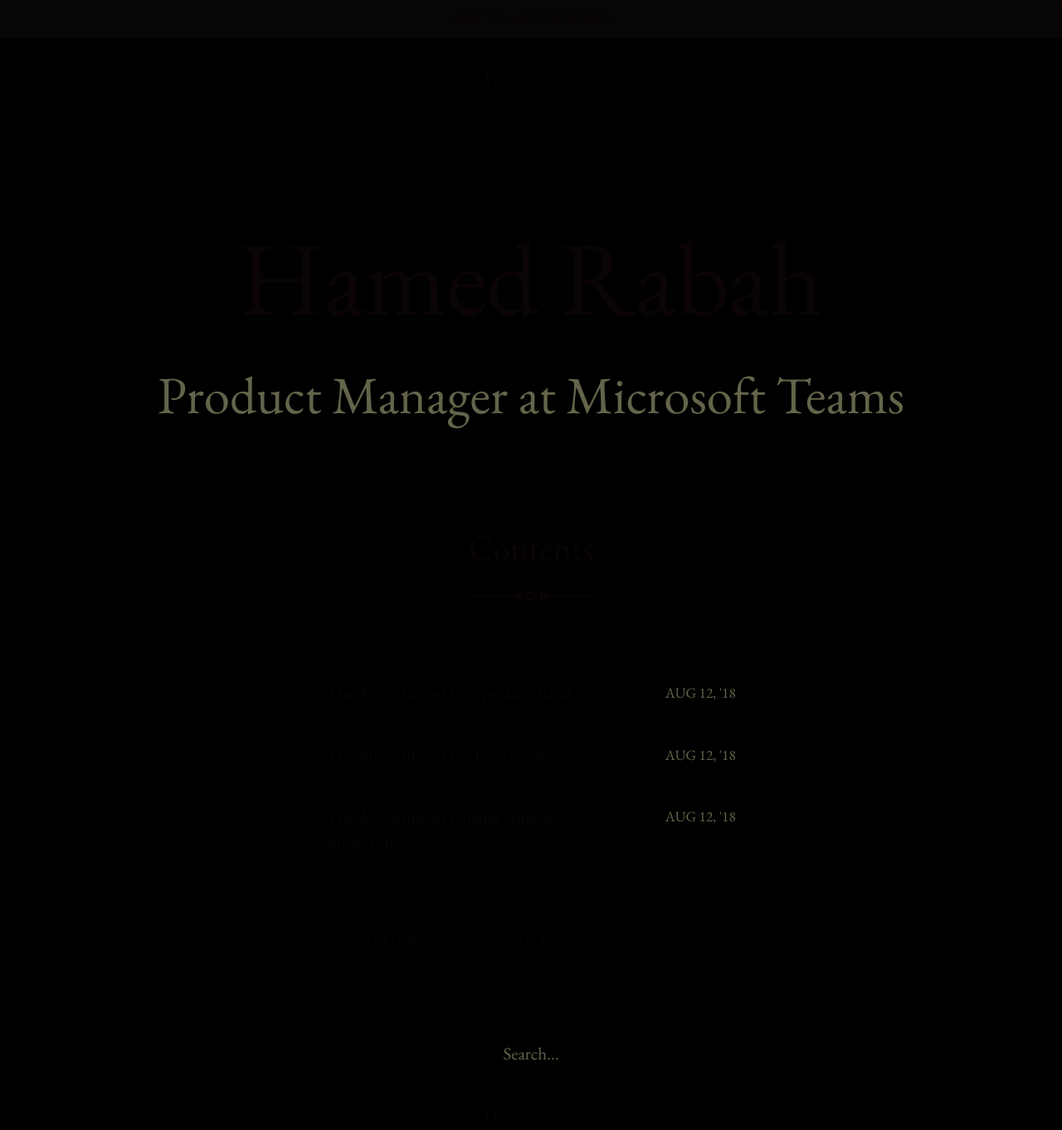
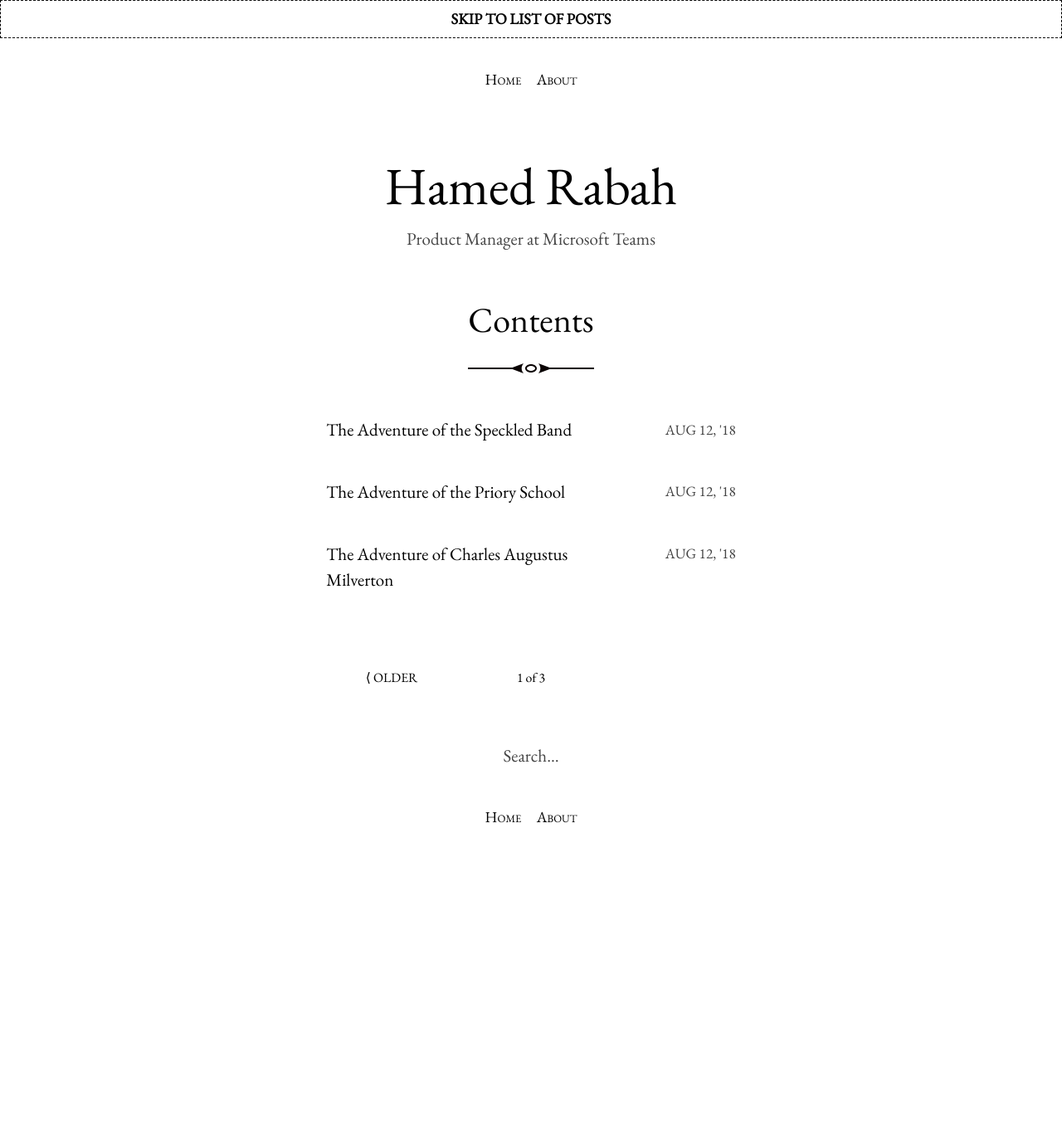
Before and after one commit to hamedrabah/hamedrabah.github.io, a Jekyll site: the page built from index.html, in a window 1280 px wide. Shown: the whole page at 83% size. Built offline with Jekyll 4.4.1, drawn with Linux system fonts in a browser that asks for light colours; the list of posts is cut into pages by our own code; after the commit the page ends 1003 px from its top, so only the background shows below that.

Commit message:
design *

```diff
--- a/_sass/_article.scss
+++ b/_sass/_article.scss
@@ -2,8 +2,8 @@
   background: white;
   margin: 2em auto;
   max-width: 60rem;
-  padding: 2em 0;
-  box-shadow: 12px 18px 24px rgba(darken($brand-color, 50%), .1);
+  padding: -4em 0;
+  box-shadow: 12px 18px 24px rgba(darken($brand-color, 0%), .1);
 }
 
 .post > * {
@@ -16,7 +16,7 @@
 .post > h1 {
   font-size: 2em;
   max-width: 48rem;
-  padding: 2em 1em;
+  padding: -3.5em -3.5em;
   text-align: center;
 }
 
@@ -24,6 +24,7 @@
   text-align: justify;
   text-indent: 1.5em;
   text-justify: inter-word;
+  margin-bottom: 1.5em ;
 }
 
 .post p:first-of-type,
@@ -47,7 +48,7 @@
 }
 
 .post-content:first-child {
-  margin-top: 4em;
+  margin-top: -4em;
 }
 
 .post-meta {
--- a/_sass/_base.scss
+++ b/_sass/_base.scss
@@ -1,5 +1,5 @@
 body {
-  background: black !important;
+  background: $brand-color;
   color: $text-color;
   font-family: $font-family;
   font-size: 1.3125em;
@@ -8,7 +8,7 @@
 
 h1 {
   font-size: 3em;
-  margin: .5em auto;
+  margin: .2em auto;
 }
 
 h2 {
@@ -81,6 +81,14 @@
   text-align: right;
 }
 
+p:first-child:first-letter {
+  display:block;
+  float:left;
+  font-size:3em;
+  line-height:0.9em;
+  padding: 0 7px;
+}
+
 hr {
   border: 0;
   height: 0;
@@ -89,10 +97,11 @@
 }
 
 img {
+  float:left;
   display: flex;
   max-width: 100%;
   height: auto;
-  margin: 2em auto;
+  margin: .9em auto;
 }
 
 figure img {
@@ -115,12 +124,12 @@
 .home {
   max-width: 24em;
   margin: auto;
-  padding: 4em 1em;
+  padding: 2em 0em;
 }
 
 .content-title {
   font-size: 2em;
-  margin-bottom: 2em;
+  margin-bottom: 1em;
   text-align: center;
 }
 
--- a/_sass/_masthead.scss
+++ b/_sass/_masthead.scss
@@ -10,16 +10,16 @@
   margin-top: 1em;
   padding: 0 2rem;
   @media (min-width: $on-tablet) {
-    font-size: 6em;
+    font-size: 3em;
   }
 }
 
 .site-masthead h2 {
   color: $muted-text-color;
-  font-size: 1.25em;
+  font-size: 1em;
   margin: 0;
   padding: 0 2rem;
   @media (min-width: $on-tablet) {
-    font-size: 3em;
+    font-size: 1em;
   }
 }
--- a/_sass/_variables.scss
+++ b/_sass/_variables.scss
@@ -1,7 +1,7 @@
-$brand-color:         black;
+$brand-color:         #ffffff;
 $highlight:           lighten($brand-color, 35%);
-$text-color:          #0b0404;
-$muted-text-color:    #64644B;
+$text-color:          #000000;
+$muted-text-color:    #454545;
 $font-family:         "EB Garamond", Garamond, "Times New Roman", serif;
 
 $on-bigphone:         375px;
```
